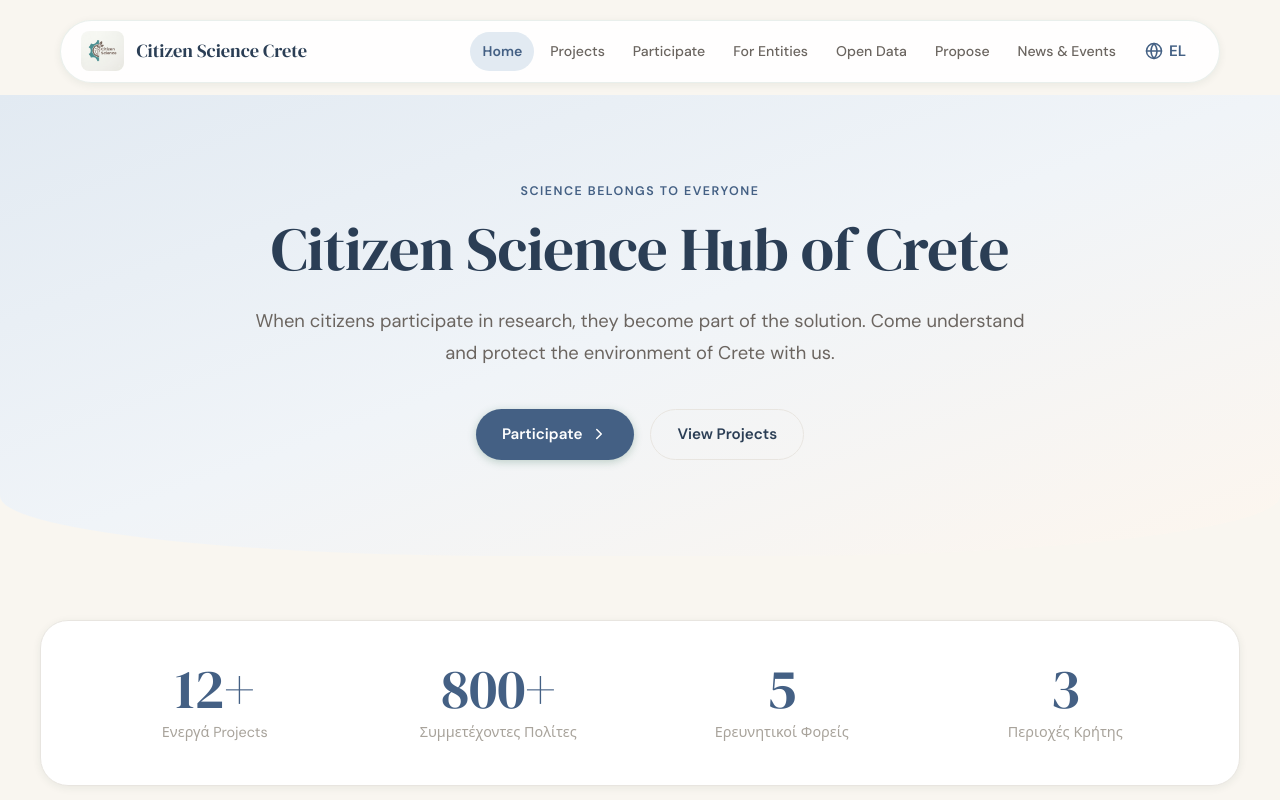
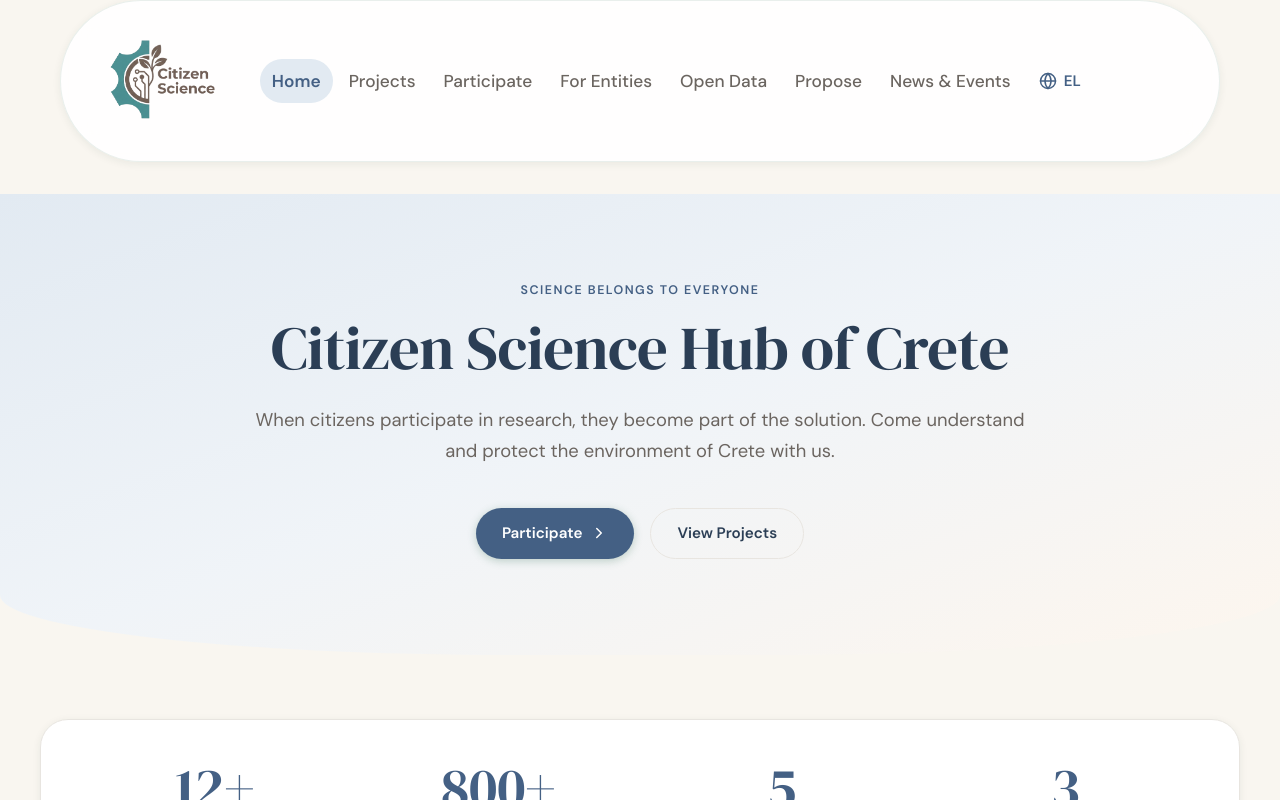
Before and after one commit to katartisikek/citizenscience, a React (Vite) app: page / in a window 1280 px wide. Shown: the top 800 px of the page. Built offline with nearby package versions, Linux system fonts and the light colour scheme.

Commit message:
Navbar: larger 150px logo, bigger tab text, static position, slimmer padding

```diff
--- a/src/components/Navbar.jsx
+++ b/src/components/Navbar.jsx
@@ -45,13 +45,11 @@ const Navbar = () => {
               src="/logoCitizen3.png"
               alt="Citizen Science Crete Logo"
               style={{
-                height: 40,
+                height: 150,
                 width: 'auto',
-                borderRadius: 8,
                 objectFit: 'contain'
               }}
             />
-            <span>Citizen Science Crete</span>
           </NavLink>
 
           {/* Desktop links */}
--- a/src/index.css
+++ b/src/index.css
@@ -444,13 +444,12 @@ textarea.form-control {
    NAVBAR
 ──────────────────────────────────────────────── */
 .navbar {
-  position: sticky;
-  top: var(--space-5);
+  position: relative;
   z-index: 100;
   width: 92%;
   max-width: 1160px;
   margin: 0 auto var(--space-8);
-  padding: 0.65rem var(--space-5);
+  padding: 0.3rem var(--space-5);
   background: rgba(255, 255, 255, 0.88);
   backdrop-filter: blur(18px);
   -webkit-backdrop-filter: blur(18px);
@@ -468,7 +467,6 @@ textarea.form-control {
 .nav-container {
   display: flex;
   align-items: center;
-  justify-content: space-between;
   gap: var(--space-4);
 }
 
@@ -484,17 +482,7 @@ textarea.form-control {
   flex-shrink: 0;
 }
 
-.nav-logo .icon-container {
-  display: flex;
-  align-items: center;
-  justify-content: center;
-  width: 36px;
-  height: 36px;
-  border-radius: var(--radius-sm);
-  background: var(--gradient-primary);
-  color: var(--white);
-  flex-shrink: 0;
-}
+
 
 .nav-links {
   display: flex;
@@ -504,7 +492,7 @@ textarea.form-control {
 }
 
 .nav-link {
-  font-size: 0.88rem;
+  font-size: 1.08rem;
   font-weight: 500;
   color: var(--color-text);
   padding: var(--space-2) var(--space-3);
```
Also changed, not shown: public/logoCitizen3.png.
